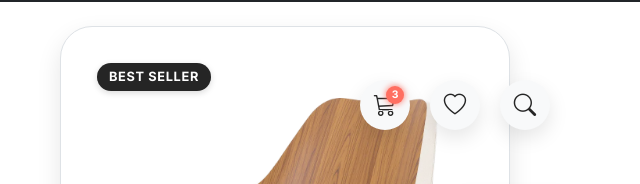
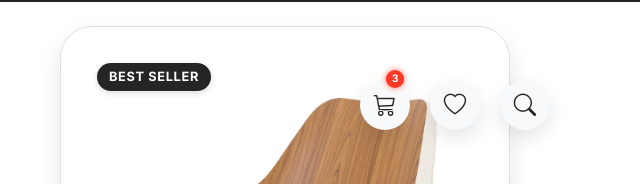
Before and after one commit to Tolasan5587/bs5.3.7-documents, a plain HTML site: page documentations/p-11/index.html in a window 1280 px wide. Shown: the part 174-358 px from the top of the page, 640-1280 px from the left. Drawn offline with nearby package versions, Linux system fonts and the light colour scheme.

Commit message:
update badge color and change some css's code

```diff
--- a/documentations/p-11/assets/css/main.css
+++ b/documentations/p-11/assets/css/main.css
@@ -418,7 +418,7 @@ a {
 .hero-visuals {
   position: relative;
   max-width: 450px;
-  margin: 0 auto;
+  margin: auto;
 }
 
 .product-showcase {
@@ -427,7 +427,6 @@ a {
   box-shadow: 0 10px 25px rgb(0 0 0 / 0.1);
   max-width: 450px;
   transition: 0.3s ease, transform 0.3s ease;
-
 }
 .product-showcase:hover {
   box-shadow: 0 15px 30px rgb(0 0 0 / 0.15);
@@ -562,9 +561,9 @@ a {
 
 .notification-dot {
   position: absolute;
-  top: 6px;
+  top: -10px;
   right: 6px;
-  background: #ff6f61;
+  background: #ff3825;
   color: white;
   font-size: 0.65rem;
   font-weight: 700;
```
Also changed, not shown: documentations/p-11/index.html (+0 -1 lines).
